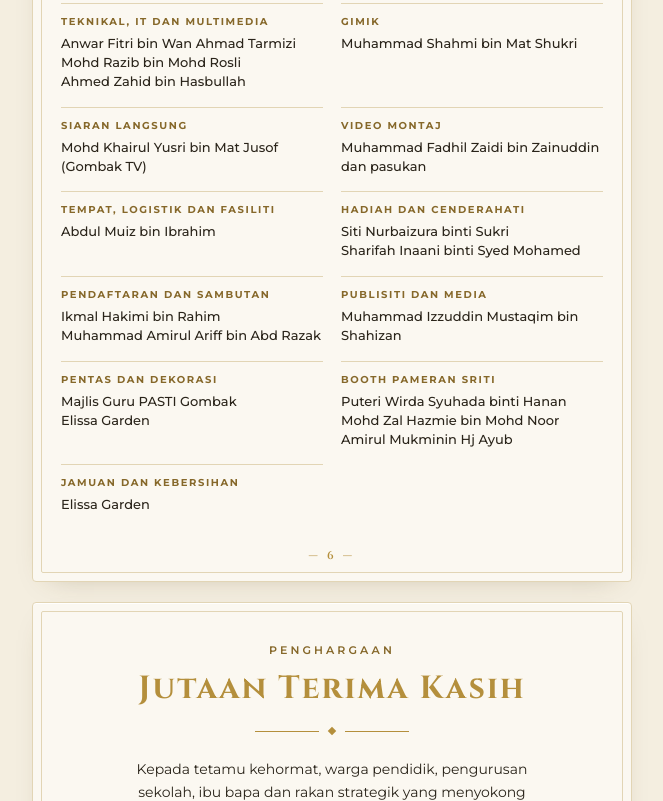
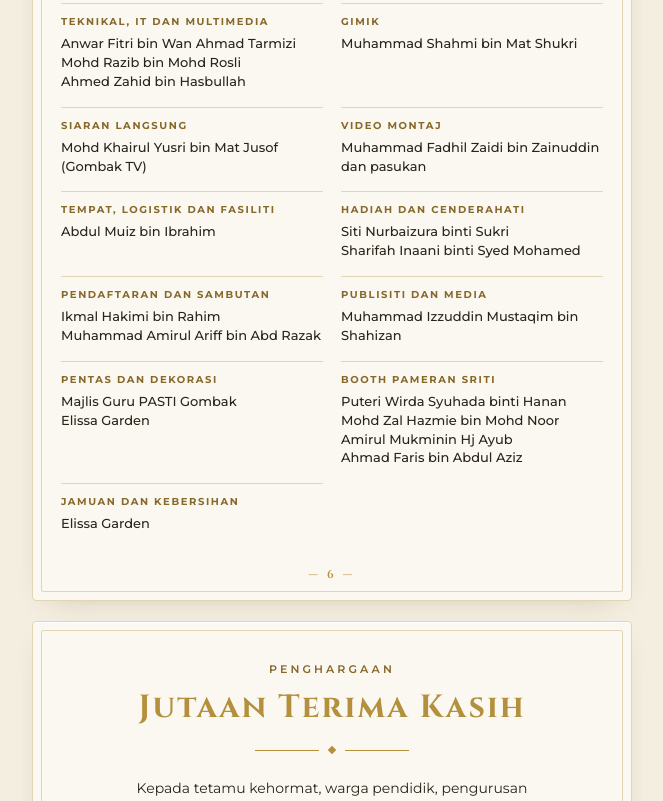
Before and after one commit to anwarnursi/buku-program-sedekad-sriti, a plain HTML site: page index.html in a window 1280 px wide. Shown: the part 5895-6696 px from the top of the page, without its empty margins (308-971 px from the left). Drawn offline with Linux system fonts and the light colour scheme.

Commit message:
Tambah Ahmad Faris bin Abdul Aziz di Booth Pameran SRITI
Co-Authored-By: Claude Opus 5.5 <noreply@anthropic.com>

```diff
--- a/index.html
+++ b/index.html
@@ -367,7 +367,7 @@ p{margin:0}
       <div><dt>Pendaftaran dan Sambutan</dt><dd>Ikmal Hakimi bin Rahim<br>Muhammad Amirul Ariff bin Abd Razak</dd></div>
       <div><dt>Publisiti dan Media</dt><dd>Muhammad Izzuddin Mustaqim bin Shahizan</dd></div>
       <div><dt>Pentas dan Dekorasi</dt><dd>Majlis Guru PASTI Gombak<br>Elissa Garden</dd></div>
-      <div><dt>Booth Pameran SRITI</dt><dd>Puteri Wirda Syuhada binti Hanan<br>Mohd Zal Hazmie bin Mohd Noor<br>Amirul Mukminin Hj Ayub</dd></div>
+      <div><dt>Booth Pameran SRITI</dt><dd>Puteri Wirda Syuhada binti Hanan<br>Mohd Zal Hazmie bin Mohd Noor<br>Amirul Mukminin Hj Ayub<br>Ahmad Faris bin Abdul Aziz</dd></div>
       <div><dt>Jamuan dan Kebersihan</dt><dd>Elissa Garden</dd></div>
     </dl>
     <span class="mukasurat">— 6 —</span>
```
